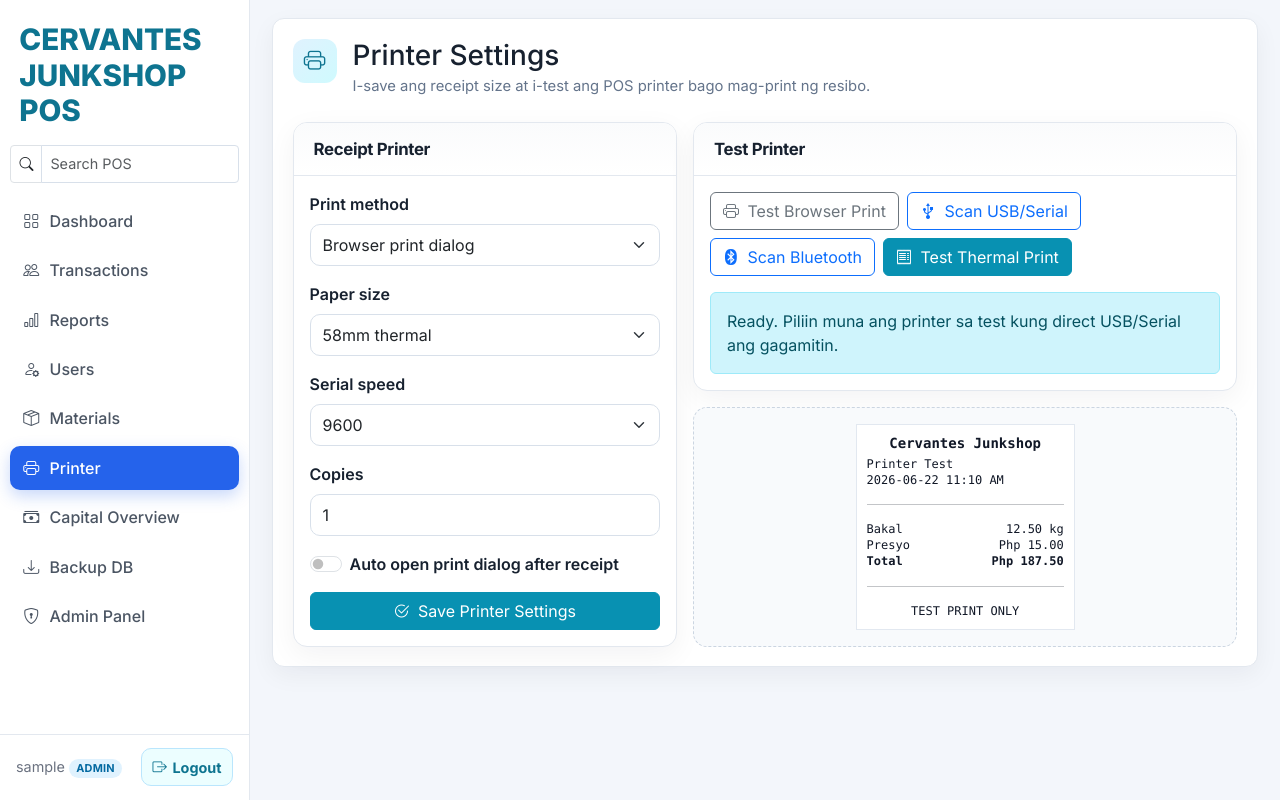
After one commit to kymag20/Cervantes-Junk-Shop-POS, a Django app: page /printer-settings/ in a window 1280 px wide. The commit adds this page. Run offline with Django 5.2, Linux system fonts and the light colour scheme; the visitor is signed in with stand-in values (Sample User, id 1); data comes from the database, SQL or seed files in the repository.

Commit message:
Add POS printer settings

```diff
--- a/pos/templates/pos/base.html
+++ b/pos/templates/pos/base.html
@@ -432,6 +432,7 @@
       <a class="menu-link {% if '/reports/summary/' in request.path %}active{% endif %}" href="/reports/summary/"><i class="bi bi-bar-chart"></i> Reports</a>
       <a class="menu-link {% if '/users/' in request.path %}active{% endif %}" href="/users/"><i class="bi bi-person-gear"></i> Users</a>
       <a class="menu-link {% if '/materials/' in request.path %}active{% endif %}" href="/materials/"><i class="bi bi-box-seam"></i> Materials</a>
+      <a class="menu-link {% if '/printer-settings/' in request.path %}active{% endif %}" href="{% url 'printer_settings' %}"><i class="bi bi-printer"></i> Printer</a>
       <a class="menu-link {% if '/capital/' in request.path %}active{% endif %}" href="/capital/"><i class="bi bi-cash-stack"></i> Capital Overview</a>
       <a class="menu-link" href="/backup/"><i class="bi bi-download"></i> Backup DB</a>
       <a class="menu-link" href="/admin/"><i class="bi bi-shield-lock"></i> Admin Panel</a>
@@ -445,6 +446,7 @@
       {% if request.user.profile.can_encode_transactions %}
       <a class="menu-link {% if '/materials/' in request.path %}active{% endif %}" href="/materials/"><i class="bi bi-box-seam"></i> Materials</a>
       <a class="menu-link {% if '/categories/' in request.path %}active{% endif %}" href="/categories/"><i class="bi bi-tags"></i> Categories</a>
+      <a class="menu-link {% if '/printer-settings/' in request.path %}active{% endif %}" href="{% url 'printer_settings' %}"><i class="bi bi-printer"></i> Printer</a>
       {% endif %}
       {% if request.user.is_superuser or request.user.profile.can_view_limited_reports %}
       <a class="menu-link {% if '/reports/summary/' in request.path %}active{% endif %}" href="/reports/summary/"><i class="bi bi-bar-chart"></i> Reports</a>
--- /dev/null
+++ b/pos/templates/printer_settings.html
@@ -0,0 +1,263 @@
+{% extends 'pos/base.html' %}
+{% block content %}
+<div class="pos-page-head">
+  <div class="pos-page-title-wrap">
+    <div class="pos-page-icon"><i class="bi bi-printer"></i></div>
+    <div>
+      <h3 class="mb-1">Printer Settings</h3>
+      <p class="pos-page-subtitle">I-save ang receipt size at i-test ang POS printer bago mag-print ng resibo.</p>
+    </div>
+  </div>
+</div>
+
+<div class="row g-3">
+  <div class="col-lg-5">
+    <form method="post" class="pos-panel">
+      {% csrf_token %}
+      <div class="pos-panel-head">
+        <h5>Receipt Printer</h5>
+      </div>
+      <div class="p-3">
+        <div class="mb-3">
+          <label class="form-label fw-semibold" for="print_method">Print method</label>
+          <select class="form-select" id="print_method" name="print_method">
+            <option value="browser" {% if printer.print_method == 'browser' %}selected{% endif %}>Browser print dialog</option>
+            <option value="serial" {% if printer.print_method == 'serial' %}selected{% endif %}>USB/Serial thermal printer</option>
+          </select>
+        </div>
+
+        <div class="mb-3">
+          <label class="form-label fw-semibold" for="paper_width">Paper size</label>
+          <select class="form-select" id="paper_width" name="paper_width">
+            <option value="58" {% if printer.paper_width == '58' %}selected{% endif %}>58mm thermal</option>
+            <option value="80" {% if printer.paper_width == '80' %}selected{% endif %}>80mm thermal</option>
+            <option value="a4" {% if printer.paper_width == 'a4' %}selected{% endif %}>A4 / normal printer</option>
+          </select>
+        </div>
+
+        <div class="mb-3">
+          <label class="form-label fw-semibold" for="serial_baud_rate">Serial speed</label>
+          <select class="form-select" id="serial_baud_rate" name="serial_baud_rate">
+            <option value="9600" {% if printer.serial_baud_rate == 9600 %}selected{% endif %}>9600</option>
+            <option value="19200" {% if printer.serial_baud_rate == 19200 %}selected{% endif %}>19200</option>
+            <option value="38400" {% if printer.serial_baud_rate == 38400 %}selected{% endif %}>38400</option>
+            <option value="57600" {% if printer.serial_baud_rate == 57600 %}selected{% endif %}>57600</option>
+            <option value="115200" {% if printer.serial_baud_rate == 115200 %}selected{% endif %}>115200</option>
+          </select>
+        </div>
+
+        <div class="mb-3">
+          <label class="form-label fw-semibold" for="receipt_copies">Copies</label>
+          <input class="form-control" id="receipt_copies" name="receipt_copies" type="number" min="1" max="3" value="{{ printer.receipt_copies }}">
+        </div>
+
+        <div class="form-check form-switch mb-3">
+          <input class="form-check-input" type="checkbox" role="switch" id="auto_open_print_dialog" name="auto_open_print_dialog" {% if printer.auto_open_print_dialog %}checked{% endif %}>
+          <label class="form-check-label fw-semibold" for="auto_open_print_dialog">Auto open print dialog after receipt</label>
+        </div>
+
+        <button class="btn btn-success w-100" type="submit">
+          <i class="bi bi-check2-circle me-1"></i> Save Printer Settings
+        </button>
+      </div>
+    </form>
+  </div>
+
+  <div class="col-lg-7">
+    <div class="pos-panel mb-3">
+      <div class="pos-panel-head">
+        <h5>Test Printer</h5>
+      </div>
+      <div class="p-3">
+        <div class="d-flex flex-wrap gap-2 mb-3">
+          <button class="btn btn-outline-secondary" type="button" id="browserTestBtn">
+            <i class="bi bi-printer me-1"></i> Test Browser Print
+          </button>
+          <button class="btn btn-outline-primary" type="button" id="connectSerialBtn">
+            <i class="bi bi-usb-symbol me-1"></i> Scan USB/Serial
+          </button>
+          <button class="btn btn-outline-primary" type="button" id="scanBluetoothBtn">
+            <i class="bi bi-bluetooth me-1"></i> Scan Bluetooth
+          </button>
+          <button class="btn btn-success" type="button" id="serialTestBtn">
+            <i class="bi bi-receipt me-1"></i> Test Thermal Print
+          </button>
+        </div>
+        <div class="alert alert-info mb-0" id="printerStatus">
+          Ready. Piliin muna ang printer sa test kung direct USB/Serial ang gagamitin.
+        </div>
+      </div>
+    </div>
+
+    <div class="printer-preview-wrap">
+      <div class="receipt-preview {% if printer.paper_width == '80' %}receipt-preview-80{% elif printer.paper_width == 'a4' %}receipt-preview-a4{% else %}receipt-preview-58{% endif %}" id="testReceipt">
+        <h5>Cervantes Junkshop</h5>
+        <div>Printer Test</div>
+        <div>{% now "Y-m-d h:i A" %}</div>
+        <hr>
+        <div class="d-flex justify-content-between"><span>Bakal</span><span>12.50 kg</span></div>
+        <div class="d-flex justify-content-between"><span>Presyo</span><span>Php 15.00</span></div>
+        <div class="d-flex justify-content-between fw-bold"><span>Total</span><span>Php 187.50</span></div>
+        <hr>
+        <div class="text-center">TEST PRINT ONLY</div>
+      </div>
+    </div>
+  </div>
+</div>
+
+<style>
+  .printer-preview-wrap {
+    border: 1px dashed #cbd5e1;
+    border-radius: 14px;
+    background: #f8fafc;
+    padding: 1rem;
+    overflow-x: auto;
+  }
+
+  .receipt-preview {
+    background: #fff;
+    border: 1px solid #e2e8f0;
+    color: #111827;
+    font-family: Consolas, 'Courier New', monospace;
+    font-size: 12px;
+    line-height: 1.35;
+    margin: 0 auto;
+    padding: 10px;
+  }
+
+  .receipt-preview h5 {
+    font-family: Consolas, 'Courier New', monospace;
+    font-size: 14px;
+    font-weight: 700;
+    margin: 0 0 4px;
+    text-align: center;
+  }
+
+  .receipt-preview-58 {
+    width: 58mm;
+  }
+
+  .receipt-preview-80 {
+    width: 80mm;
+  }
+
+  .receipt-preview-a4 {
+    width: min(100%, 520px);
+  }
+
+  @media print {
+    body * {
+      visibility: hidden !important;
+    }
+
+    #testReceipt,
+    #testReceipt * {
+      visibility: visible !important;
+    }
+
+    #testReceipt {
+      position: absolute;
+      left: 0;
+      top: 0;
+      border: 0;
+      box-shadow: none;
+      margin: 0;
+    }
+  }
+</style>
+
+<script>
+  const statusBox = document.getElementById('printerStatus');
+  const baudRateInput = document.getElementById('serial_baud_rate');
+  let serialPort = null;
+
+  function setPrinterStatus(message, type = 'info') {
+    statusBox.className = `alert alert-${type} mb-0`;
+    statusBox.textContent = message;
+  }
+
+  function testReceiptText() {
+    return [
+      'CERVANTES JUNKSHOP',
+      'PRINTER TEST',
+      new Date().toLocaleString(),
+      '------------------------------',
+      'Bakal        12.50 kg',
+      'Presyo       Php 15.00',
+      'TOTAL        Php 187.50',
+      '------------------------------',
+      'TEST PRINT ONLY',
+      '',
+      '',
+      '',
+    ].join('\n');
+  }
+
+  async function requestSerialPort() {
+    if (!('serial' in navigator)) {
+      throw new Error('Hindi supported ng browser ang USB/Serial scan. Gamitin ang Chrome o Edge sa HTTPS.');
+    }
+
+    const rememberedPorts = await navigator.serial.getPorts();
+    serialPort = rememberedPorts[0] || await navigator.serial.requestPort();
+    if (!serialPort.readable && !serialPort.writable) {
+      await serialPort.open({ baudRate: Number(baudRateInput.value || 9600) });
+    }
+    return serialPort;
+  }
+
+  async function writeSerialText(text) {
+    const port = await requestSerialPort();
+    const writer = port.writable.getWriter();
+    try {
+      const encoder = new TextEncoder();
+      await writer.write(new Uint8Array([0x1b, 0x40]));
+      await writer.write(encoder.encode(text));
+      await writer.write(new Uint8Array([0x0a, 0x0a, 0x1d, 0x56, 0x00]));
+    } finally {
+      writer.releaseLock();
+    }
+  }
+
+  document.getElementById('browserTestBtn').addEventListener('click', () => {
+    setPrinterStatus('Opening browser print dialog...', 'info');
+    window.print();
+  });
+
+  document.getElementById('connectSerialBtn').addEventListener('click', async () => {
+    try {
+      await requestSerialPort();
+      setPrinterStatus('Printer connected. Pwede na ang thermal test print.', 'success');
+    } catch (error) {
+      setPrinterStatus(error.message, 'warning');
+    }
+  });
+
+  document.getElementById('scanBluetoothBtn').addEventListener('click', async () => {
+    try {
+      if (!('bluetooth' in navigator)) {
+        throw new Error('Hindi supported ng browser ang Bluetooth scan. Gamitin ang Chrome o Edge sa HTTPS.');
+      }
+      const device = await navigator.bluetooth.requestDevice({
+        acceptAllDevices: true,
+        optionalServices: [
+          '000018f0-0000-1000-8000-00805f9b34fb',
+          '0000ffe0-0000-1000-8000-00805f9b34fb',
+        ],
+      });
+      setPrinterStatus(`Bluetooth device found: ${device.name || 'Unnamed printer'}. Kung hindi direct-print, i-pair muna sa Windows tapos gamitin ang Browser print.`, 'success');
+    } catch (error) {
+      setPrinterStatus(error.message, 'warning');
+    }
+  });
+
+  document.getElementById('serialTestBtn').addEventListener('click', async () => {
+    try {
+      await writeSerialText(testReceiptText());
+      setPrinterStatus('Thermal test sent to printer.', 'success');
+    } catch (error) {
+      setPrinterStatus(error.message, 'warning');
+    }
+  });
+</script>
+{% endblock %}
--- a/pos/urls.py
+++ b/pos/urls.py
@@ -15,6 +15,7 @@ urlpatterns = [
     path('search/', views.search, name='search'),
     path('transaction/new/', views.new_transaction, name='new_transaction'),
     path('transaction/<int:pk>/receipt/', views.receipt, name='receipt'),
+    path('printer-settings/', views.printer_settings, name='printer_settings'),
     path('customers/', views.customers, name='customers'),
     path('categories/', views.reports, name='categories'),
     path('reports/', views.reports, name='reports'),
--- a/pos/views.py
+++ b/pos/views.py
@@ -115,6 +115,35 @@ def admin_accounts_remain_if_exclude(exclude_user_id):
         Q(profile__role=UserProfile.ROLE_ADMIN) | Q(is_superuser=True),
     ).exclude(id=exclude_user_id)
     return qs.exists()
+
+
+def get_printer_setting_for(user):
+    printer_setting, _ = PrinterSetting.objects.get_or_create(user=user)
+    return printer_setting
+
+
+def build_receipt_payload(txn):
+    local_date = timezone.localtime(txn.date) if timezone.is_aware(txn.date) else txn.date
+    return {
+        'shop': 'Cervantes Junkshop',
+        'receiptNo': str(txn.id),
+        'date': local_date.strftime('%Y-%m-%d %I:%M %p'),
+        'customer': str(txn.customer) if txn.customer else 'Walk-in',
+        'servedBy': str(txn.served_by) if txn.served_by else '',
+        'type': txn.get_transaction_type_display(),
+        'total': f'{txn.total_amount:.2f}',
+        'notes': txn.notes or '',
+        'items': [
+            {
+                'name': item.material.name,
+                'quantity': f'{item.quantity:g}',
+                'unit': item.material.unit,
+                'price': f'{item.price_per_unit:.2f}',
+                'subtotal': f'{item.subtotal:.2f}',
+            }
+            for item in txn.items.select_related('material').all()
+        ],
+    }
 
 
 def role_required(*roles):
@@ -569,7 +598,46 @@ def receipt(request, pk):
     if txn.status == Transaction.STATUS_PENDING:
         messages.warning(request, 'Pending pa ang transaction. I-finalize muna bago mag-print ng resibo.')
         return redirect(f'{reverse("new_transaction")}?edit={txn.id}')
-    return render(request, 'receipt.html', {'txn': txn})
+    return render(request, 'receipt.html', {
+        'txn': txn,
+        'printer': get_printer_setting_for(request.user),
+        'receipt_payload': build_receipt_payload(txn),
+    })
+
+
+@login_required
+@role_required(UserProfile.ROLE_ADMIN, UserProfile.ROLE_OWNER)
+def printer_settings(request):
+    printer = get_printer_setting_for(request.user)
+    if request.method == 'POST':
+        print_method = request.POST.get('print_method', PrinterSetting.METHOD_BROWSER)
+        paper_width = request.POST.get('paper_width', PrinterSetting.PAPER_58MM)
+        serial_baud_rate = request.POST.get('serial_baud_rate', '9600')
+        receipt_copies = request.POST.get('receipt_copies', '1')
+
+        if print_method not in dict(PrinterSetting.METHOD_CHOICES):
+            print_method = PrinterSetting.METHOD_BROWSER
+        if paper_width not in dict(PrinterSetting.PAPER_CHOICES):
+            paper_width = PrinterSetting.PAPER_58MM
+        try:
+            serial_baud_rate = int(serial_baud_rate)
+        except (TypeError, ValueError):
+            serial_baud_rate = 9600
+        try:
+            receipt_copies = max(1, min(3, int(receipt_copies)))
+        except (TypeError, ValueError):
+            receipt_copies = 1
+
+        printer.print_method = print_method
+        printer.paper_width = paper_width
+        printer.auto_open_print_dialog = request.POST.get('auto_open_print_dialog') == 'on'
+        printer.serial_baud_rate = serial_baud_rate
+        printer.receipt_copies = receipt_copies
+        printer.save()
+        messages.success(request, 'Printer settings saved.')
+        return redirect('printer_settings')
+
+    return render(request, 'printer_settings.html', {'printer': printer})
 
 # --- TRANSACTION HISTORY (admin only — lahat ng transaksyon) ---
 @login_required
```
Also changed, not shown: pos/models.py (+30 -0 lines), pos/templates/receipt.html (+157 -3 lines), pos/migrations/0015_printersetting.py (added).
